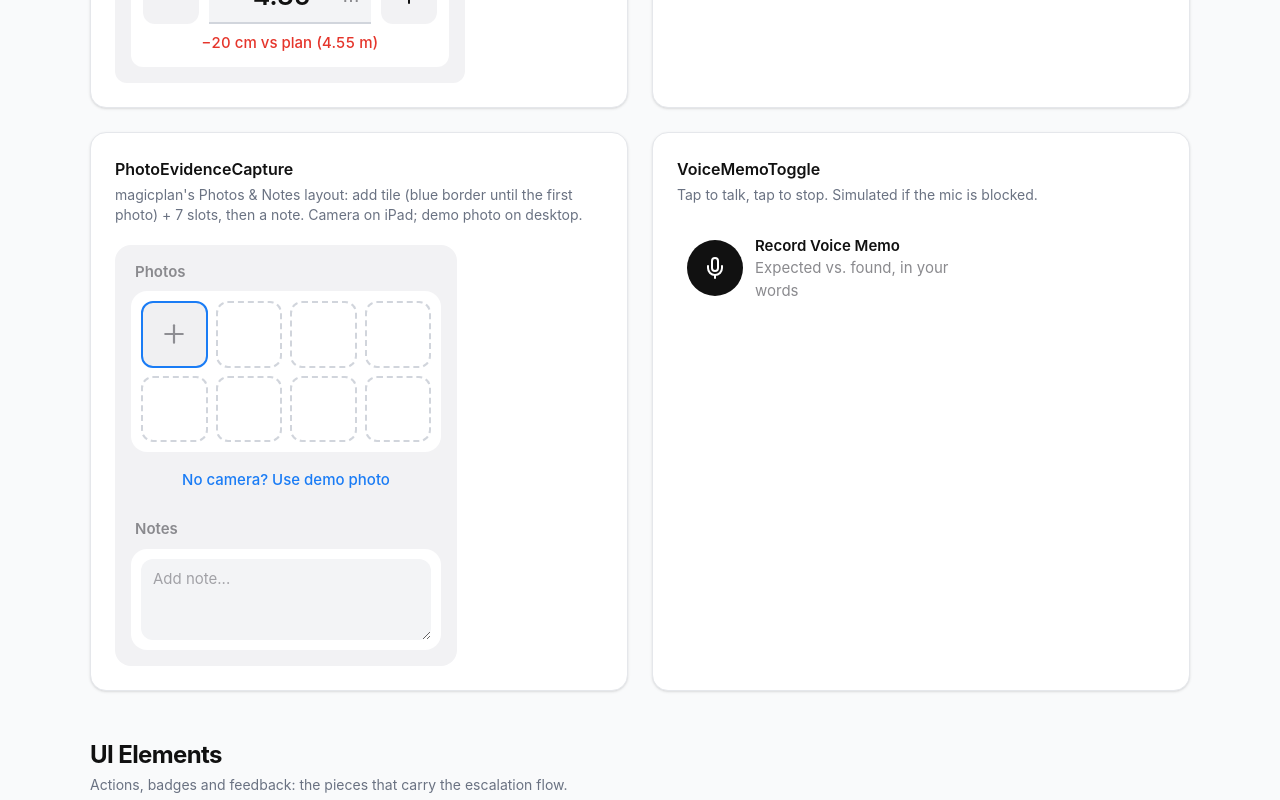
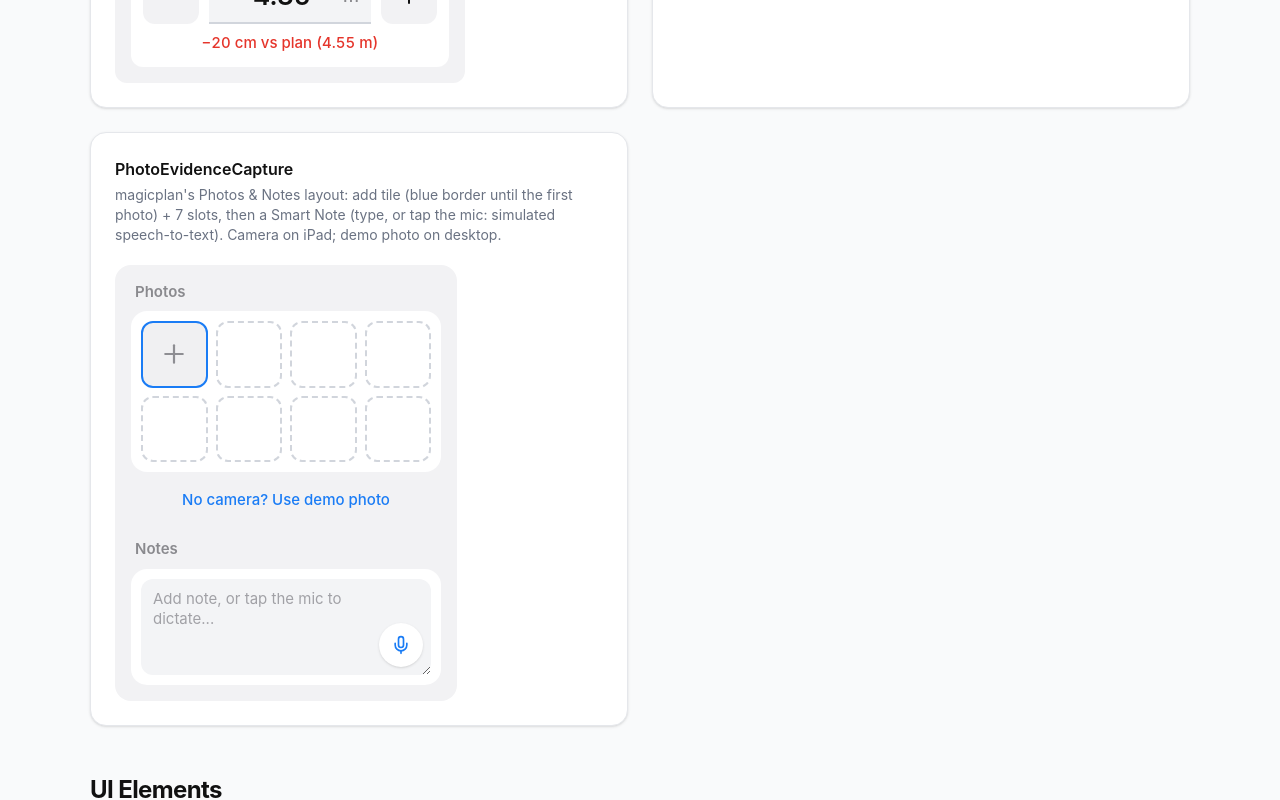
Before and after one commit to achso/asilalptekin.com, a Next.js app: page /sandbox in a window 1280 px wide. Shown: the part 2620-3420 px from the top of the page. Built offline with nearby package versions, Linux system fonts and the light colour scheme.

Commit message:
Smart Note: voice memo merged into the Notes field (mic inside, simulated speech-to-text); availability-only wording (no 'expert sees it'); reporter as a ticket row
Co-Authored-By: Claude Opus 5.5 <noreply@anthropic.com>
Claude-Session: https://claude.ai/code/session_01CqapNuM895iTJNVnyAytZb

```diff
--- a/src/app/sandbox/page.tsx
+++ b/src/app/sandbox/page.tsx
@@ -14,7 +14,6 @@ import { ExpertAvailability } from "@/components/molecules/ExpertAvailability";
 import { NumericStepper } from "@/components/molecules/NumericStepper";
 import { PhotoEvidenceCapture } from "@/components/molecules/PhotoEvidenceCapture";
 import { MeasurementPopover } from "@/components/molecules/MeasurementPopover";
-import { VoiceMemoToggle } from "@/components/molecules/VoiceMemoToggle";
 import { RoomDefaultSidebar } from "@/components/organisms/RoomDefaultSidebar";
 import { StatusToast } from "@/components/organisms/StatusToast";
 import { DEMO_PHOTO } from "@/lib/demoPhoto";
@@ -130,7 +129,7 @@ export default function SandboxPage() {
               </Labeled>
               <Labeled label="StepLabel optional">
                 <StepLabel n={3} done={false} optional>
-                  Voice memo
+                  Note
                 </StepLabel>
               </Labeled>
             </div>
@@ -176,16 +175,9 @@ export default function SandboxPage() {
           <div className="grid gap-6 md:grid-cols-2">
             <Specimen
               title="PhotoEvidenceCapture"
-              note="magicplan's Photos & Notes layout: add tile (blue border until the first photo) + 7 slots, then a note. Camera on iPad; demo photo on desktop."
+              note="magicplan's Photos & Notes layout: add tile (blue border until the first photo) + 7 slots, then a Smart Note (type, or tap the mic: simulated speech-to-text). Camera on iPad; demo photo on desktop."
             >
               <PhotoEvidenceDemo onPhotoAdded={(n) => record(`PhotoEvidenceCapture onPhotoAdded → ${n} photo(s)`)} />
-            </Specimen>
-            <Specimen title="VoiceMemoToggle" note="Tap to talk, tap to stop. Simulated if the mic is blocked.">
-              <div style={{ width: CARD_W }}>
-                <VoiceMemoToggle
-                  onChange={(m) => m && record(`VoiceMemoToggle → ${m.durationS}s memo`)}
-                />
-              </div>
             </Specimen>
           </div>
         </Section>
--- a/src/components/molecules/ExpertAvailability.tsx
+++ b/src/components/molecules/ExpertAvailability.tsx
@@ -3,7 +3,7 @@
 import { useExpertAvailability } from "@/lib/useMunichCutoff";
 import { cn } from "@/lib/utils";
 
-/** "Remote expert · available for 40 more minutes" / "· back at 08:00 tomorrow". */
+/** "Remote expert · available for 40 more minutes" / "· available from 08:00 tomorrow". */
 export function ExpertAvailability() {
   const a = useExpertAvailability();
   if (!a) return null;
--- a/src/components/molecules/PhotoEvidenceCapture.tsx
+++ b/src/components/molecules/PhotoEvidenceCapture.tsx
@@ -1,8 +1,8 @@
 "use client";
 
 import { AnimatePresence, motion } from "framer-motion";
-import { Plus, X } from "lucide-react";
-import { useId, useRef } from "react";
+import { Mic, Plus, X } from "lucide-react";
+import { useEffect, useId, useRef, useState } from "react";
 import { DEMO_PHOTO } from "@/lib/demoPhoto";
 import { cn } from "@/lib/utils";
 
@@ -23,6 +23,10 @@ import { cn } from "@/lib/utils";
 
 export const MAX_PHOTOS = 7;
 
+/** MVP transcript for the simulated mic (golden path: the dimension mismatch). */
+export const DEFAULT_DICTATION =
+  "The physical wall is 20cm shorter than the locked plan indicates. Requesting permission to proceed.";
+
 export type PhotoEvidenceCaptureProps = {
   photos: string[];
   onPhotosChange: (photos: string[]) => void;
@@ -32,6 +36,8 @@ export type PhotoEvidenceCaptureProps = {
   onPhotoAdded?: (url: string) => void;
   /** Offer a demo image when there is no camera (desktop review). */
   allowDemo?: boolean;
+  /** What the simulated speech-to-text "hears" (MVP: a hardcoded transcript). */
+  dictation?: string;
   className?: string;
 };
 
@@ -42,8 +48,25 @@ export function PhotoEvidenceCapture({
   onNoteChange,
   onPhotoAdded,
   allowDemo = true,
+  dictation = DEFAULT_DICTATION,
   className,
 }: PhotoEvidenceCaptureProps) {
+  // Simulated speech-to-text: "Listening..." for 2.5 s, then the transcript
+  // lands in the note (appended if there's text already).
+  const [isRecording, setIsRecording] = useState(false);
+  const listenTimer = useRef<number | undefined>(undefined);
+  useEffect(() => () => window.clearTimeout(listenTimer.current), []);
+  const latestNote = useRef(note);
+  latestNote.current = note;
+  const dictate = () => {
+    if (isRecording) return;
+    setIsRecording(true);
+    listenTimer.current = window.setTimeout(() => {
+      setIsRecording(false);
+      const prev = latestNote.current.trim();
+      onNoteChange(prev ? `${prev} ${dictation}` : dictation);
+    }, 2500);
+  };
   const input = useRef<HTMLInputElement>(null);
   const noteId = useId();
   const full = photos.length >= MAX_PHOTOS;
@@ -157,15 +180,37 @@ export function PhotoEvidenceCapture({
         Notes
       </label>
       <div className="rounded-2xl bg-white p-2.5">
+        {/* Smart Note: type, or tap the mic to dictate. The mic floats in the
+            bottom-right corner; the right padding keeps text clear of it. */}
+        <div className="relative">
           <textarea
             id={noteId}
             value={note}
             onChange={(e) => onNoteChange(e.target.value)}
-          placeholder="Add note..."
+            placeholder={isRecording ? "Listening..." : "Add note, or tap the mic to dictate..."}
+            readOnly={isRecording}
+            aria-busy={isRecording}
             rows={3}
             maxLength={500}
-          className="block w-full resize-y rounded-xl border-0 bg-gray-100 px-3 py-2.5 text-[15px] leading-snug outline-none placeholder:text-[#a1a1a6] focus:ring-2 focus:ring-mp-blue/40"
+            className={cn(
+              "block min-h-[96px] w-full resize-y rounded-xl border-0 bg-gray-100 py-2.5 pl-3 pr-14 text-[15px] leading-snug outline-none placeholder:text-[#a1a1a6] focus:ring-2 focus:ring-mp-blue/40",
+              isRecording && "ring-2 ring-mp-red/50 placeholder:text-mp-red",
+            )}
           />
+          <button
+            type="button"
+            onClick={dictate}
+            disabled={isRecording}
+            aria-pressed={isRecording}
+            aria-label={isRecording ? "Listening" : "Dictate note"}
+            className={cn(
+              "absolute bottom-2 right-2 grid size-11 place-items-center rounded-full transition-colors",
+              isRecording ? "animate-pulse bg-mp-red text-white" : "bg-white text-mp-blue shadow-sm active:bg-blue-50",
+            )}
+          >
+            <Mic size={20} aria-hidden />
+          </button>
+        </div>
       </div>
     </div>
   );
--- a/src/components/molecules/VoiceMemoToggle.tsx
+++ /dev/null
@@ -1,102 +0,0 @@
-"use client";
-
-import { motion } from "framer-motion";
-import { Mic, Square, Trash2 } from "lucide-react";
-import { useEffect } from "react";
-import { useVoiceRecorder } from "@/lib/useVoiceRecorder";
-import { cn } from "@/lib/utils";
-
-/**
- * VoiceMemoToggle (molecule): tap to talk, tap to stop. Uses the microphone
- * when the browser allows it, otherwise a simulated recording (see
- * useVoiceRecorder). Reports the memo and the recording state upward.
- */
-export type VoiceMemo = { url: string; durationS: number };
-
-export type VoiceMemoToggleProps = {
-  onChange: (memo: VoiceMemo | undefined) => void;
-  /** Lets the form block "Send" while a recording is still running. */
-  onRecordingChange?: (recording: boolean) => void;
-};
-
-export function VoiceMemoToggle({ onChange, onRecordingChange }: VoiceMemoToggleProps) {
-  const voice = useVoiceRecorder();
-
-  useEffect(() => onRecordingChange?.(voice.recording), [voice.recording, onRecordingChange]);
-  useEffect(
-    () => onChange(voice.memo ? { url: voice.memo.url, durationS: voice.memo.durationS } : undefined),
-    [voice.memo, onChange],
-  );
-
-  return (
-    <div className="flex items-center gap-3 rounded-xl bg-white p-2.5">
-      <motion.button
-        type="button"
-        whileTap={{ scale: 0.92 }}
-        onClick={voice.toggle}
-        aria-pressed={voice.recording}
-        aria-label={voice.recording ? "Stop recording" : "Record voice memo"}
-        className={cn(
-          "relative grid size-14 shrink-0 place-items-center rounded-full text-white",
-          voice.recording ? "bg-mp-red" : "bg-mp-ink",
-        )}
-      >
-        {voice.recording && (
-          <motion.span
-            className="absolute inset-0 rounded-full bg-mp-red"
-            animate={{ scale: [1, 1.35], opacity: [0.5, 0] }}
-            transition={{ repeat: Infinity, duration: 1.1 }}
-          />
-        )}
-        {voice.recording ? <Square size={20} fill="white" /> : <Mic size={24} />}
-      </motion.button>
-
-      <div className="min-w-0 flex-1">
-        {voice.recording ? (
-          <Waveform seconds={voice.seconds} />
-        ) : voice.memo ? (
-          <div className="flex items-center gap-2">
-            {voice.memo.url ? (
-              <audio src={voice.memo.url} controls className="h-9 w-full min-w-0" />
-            ) : (
-              <span className="text-[15px] font-medium">Memo · {voice.memo.durationS}s</span>
-            )}
-            <button
-              type="button"
-              onClick={voice.discard}
-              aria-label="Delete memo"
-              className="p-1.5 text-mp-muted"
-            >
-              <Trash2 size={18} />
-            </button>
-          </div>
-        ) : (
-          <div>
-            <div className="text-[15px] font-semibold">Record Voice Memo</div>
-            <div className="text-[15px] text-mp-muted">Expected vs. found, in your words</div>
-          </div>
-        )}
-      </div>
-    </div>
-  );
-}
-
-function Waveform({ seconds }: { seconds: number }) {
-  return (
-    <div className="flex items-center gap-2">
-      <div className="flex h-9 flex-1 items-center gap-[3px] overflow-hidden">
-        {Array.from({ length: 22 }).map((_, i) => (
-          <motion.span
-            key={i}
-            className="w-1 shrink-0 rounded-full bg-mp-red"
-            animate={{ height: [6, 8 + ((i * 37) % 24), 6] }}
-            transition={{ repeat: Infinity, duration: 0.6 + (i % 5) * 0.12, ease: "easeInOut" }}
-          />
-        ))}
-      </div>
-      <span className="text-[15px] font-semibold tabular-nums text-mp-red">
-        {Math.floor(seconds / 60)}:{String(seconds % 60).padStart(2, "0")}
-      </span>
-    </div>
-  );
-}
--- a/src/components/organisms/EscalationDraftPane.tsx
+++ b/src/components/organisms/EscalationDraftPane.tsx
@@ -6,8 +6,7 @@ import { useState } from "react";
 import { StepLabel } from "@/components/atoms/StepLabel";
 import { ModalHeader } from "@/components/molecules/ModalHeader";
 import { NumericStepper } from "@/components/molecules/NumericStepper";
-import { PhotoEvidenceCapture } from "@/components/molecules/PhotoEvidenceCapture";
-import { VoiceMemoToggle, type VoiceMemo } from "@/components/molecules/VoiceMemoToggle";
+import { DEFAULT_DICTATION, PhotoEvidenceCapture } from "@/components/molecules/PhotoEvidenceCapture";
 import {
   ASKS,
   ISSUE_TYPES,
@@ -43,6 +42,15 @@ import { type Draft, draftLabel } from "@/store/useDeviationState";
  * (default) or Blocked. The permit date and dimensions are attached
  * automatically. Text is 15 px minimum; one decimal separator (".").
  */
+
+/** What the simulated speech-to-text "hears" on each golden path (MVP). */
+const DICTATION: Record<"wall-length" | "missing-element" | "object-change" | "remove", string> = {
+  "wall-length": DEFAULT_DICTATION,
+  "missing-element":
+    "There is a wall on site that is not on the locked plan. Requesting a plan update before we build against it.",
+  "object-change": "The fixture on site is a different size than the locked plan shows. Requesting confirmation before we install.",
+  remove: "This element is drawn on the locked plan but is not on site. Requesting confirmation that it can be removed.",
+};
 
 /** Below this a reading isn't plausible for a wall or element (UX audit: step 1 check). */
 export const MIN_LENGTH_M = 0.5;
@@ -104,8 +112,6 @@ export function EscalationDraftPane({ draft, onCancel, onSubmit, onReview, onCha
   const setMeasured = (v: number) => onChange({ measuredM: v });
   const [photos, setPhotos] = useState<string[]>([]);
   const [note, setNote] = useState("");
-  const [voiceMemo, setVoiceMemo] = useState<VoiceMemo | undefined>();
-  const [recording, setRecording] = useState(false);
   // Priority: an explicit choice, defaulting to "Can continue" (UX audit #5).
   const [blocking, setBlocking] = useState(false);
   const [ask, setAsk] = useState<AskId | null>(null);
@@ -125,14 +131,12 @@ export function EscalationDraftPane({ draft, onCancel, onSubmit, onReview, onCha
       (isObject ? "change" : sameAsPlan ? "new length" : tooShort ? `length ≥ ${MIN_LENGTH_M.toFixed(2)} m` : "length"),
     !hasPhoto && "photo",
   ].filter(Boolean) as string[];
-  const canSend = missing.length === 0 && !!ask && !recording;
+  const canSend = missing.length === 0 && !!ask;
   const sendLabel = canSend
     ? onReview
       ? "Review and send"
       : "Send to review"
-    : recording
-      ? "Stop recording first"
-      : missing.length
+    : missing.length
         ? `Add ${missing.join(" + ")}${ask ? "" : " · pick the ask"}`
         : "Pick what you need back";
 
@@ -148,7 +152,6 @@ export function EscalationDraftPane({ draft, onCancel, onSubmit, onReview, onCha
       objectChange: keep && isObject && plan && proposed ? { from: plan, to: proposed } : undefined,
       photoUrls: photos,
       note: note.trim() || undefined,
-      voiceMemo,
       blocking,
       ask: ask ?? undefined,
       lengthEstimated: keep && intent === "missing-element" && estimated ? true : undefined,
@@ -386,20 +389,14 @@ export function EscalationDraftPane({ draft, onCancel, onSubmit, onReview, onCha
             onPhotosChange={setPhotos}
             note={note}
             onNoteChange={setNote}
+            dictation={DICTATION[isRemove ? "remove" : isWallLength ? "wall-length" : isObject ? "object-change" : "missing-element"]}
           />
-        </section>
-
-        <section className="flex flex-col gap-2.5">
-          <StepLabel n={isRemove ? 2 : 3} done={!!voiceMemo} optional>
-            Voice memo
-          </StepLabel>
-          <VoiceMemoToggle onChange={setVoiceMemo} onRecordingChange={setRecording} />
         </section>
 
         {/* The Ask + priority, right above Send: Send stays disabled until
             the ask is picked, so neither can be skipped below the fold. */}
         <section className="flex flex-col gap-2.5">
-          <StepLabel n={isRemove ? 3 : 4} done={!!ask}>
+          <StepLabel n={isRemove ? 2 : 3} done={!!ask}>
             What do you need back? <span className="text-mp-red">*</span>
           </StepLabel>
           <div role="radiogroup" aria-label="The ask" className="flex flex-wrap gap-2">
--- a/src/components/organisms/ExpertTicketModal.tsx
+++ b/src/components/organisms/ExpertTicketModal.tsx
@@ -101,10 +101,9 @@ function Ticket({ e, onClose, onConfirm }: { e: Escalation; onClose: () => void;
             {review ? "Not sent yet · this is what the expert will receive" : "Read-only"} · {name} report
             {!review && <> · {STATUS_META[e.status].label}</>}
           </p>
-          {/* Who, which job, when: the job before the room (UX audit r2). */}
+          {/* Which job, where, when: the job before the room (UX audit r2). */}
           <p data-ticket-context className="text-[15px] text-mp-ink">
-            {PROJECT.reporter} · {PROJECT.name}, {PROJECT.address} · {PROJECT.floor}, {PROJECT.room} ·{" "}
-            {munichDateTime(e.createdAt)}
+            {PROJECT.name}, {PROJECT.address} · {PROJECT.floor}, {PROJECT.room} · {munichDateTime(e.createdAt)}
           </p>
         </div>
         <button
@@ -138,6 +137,7 @@ function Ticket({ e, onClose, onConfirm }: { e: Escalation; onClose: () => void;
               {/* Name what it's about: "Dimension Mismatch · North wall". */}
               {e.category ? ` · ${e.category}` : e.target.type !== "ghost" && e.target.type !== "room" ? ` · ${e.targetLabel}` : ""}
             </Row>
+            <Row label="Reported by">{PROJECT.reporter}</Row>
             <Row label="Measured">
               <MeasuredValues e={e} drawnM={drawnM} />
             </Row>
--- a/src/lib/types.ts
+++ b/src/lib/types.ts
@@ -93,7 +93,6 @@ export type Escalation = {
   photoUrls: string[];
   /** Optional free-text note from the evidence step. */
   note?: string;
-  voiceMemo?: { url: string; durationS: number };
   blocking: boolean; // "work is stopped until resolved"
   /** The Ask: what the contractor needs back (required). */
   ask?: AskId;
--- a/src/lib/useVoiceRecorder.ts
+++ /dev/null
@@ -1,83 +0,0 @@
-"use client";
-
-import { useCallback, useEffect, useRef, useState } from "react";
-
-/**
- * Tap-to-toggle voice memo. Uses the real microphone (MediaRecorder) when the
- * browser grants it; otherwise falls back to a simulated recording so the
- * prototype flow still works on desktop / without permissions / over plain
- * http on a LAN iPad (where getUserMedia is blocked).
- */
-export function useVoiceRecorder(maxSeconds = 60) {
-  const [recording, setRecording] = useState(false);
-  const [seconds, setSeconds] = useState(0);
-  const [memo, setMemo] = useState<{ url: string; durationS: number; simulated: boolean } | null>(
-    null,
-  );
-  const recorder = useRef<MediaRecorder | null>(null);
-  const chunks = useRef<Blob[]>([]);
-  const tick = useRef<number | null>(null);
-  const startedAt = useRef(0);
-  const simulated = useRef(false);
-
-  const clearTick = () => {
-    if (tick.current) window.clearInterval(tick.current);
-    tick.current = null;
-  };
-
-  const stop = useCallback(() => {
-    clearTick();
-    setRecording(false);
-    const durationS = Math.max(1, Math.round((Date.now() - startedAt.current) / 1000));
-    if (recorder.current && recorder.current.state !== "inactive") {
-      recorder.current.onstop = () => {
-        const blob = new Blob(chunks.current, { type: recorder.current?.mimeType || "audio/webm" });
-        setMemo({ url: URL.createObjectURL(blob), durationS, simulated: false });
-        recorder.current?.stream.getTracks().forEach((t) => t.stop());
-        recorder.current = null;
-      };
-      recorder.current.stop();
-    } else if (simulated.current) {
-      setMemo({ url: "", durationS, simulated: true });
-    }
-  }, []);
-
-  const start = useCallback(async () => {
-    setMemo(null);
-    setSeconds(0);
-    chunks.current = [];
-    simulated.current = false;
-    try {
-      if (!navigator.mediaDevices?.getUserMedia || typeof MediaRecorder === "undefined") {
-        throw new Error("unsupported");
-      }
-      const stream = await navigator.mediaDevices.getUserMedia({ audio: true });
-      const rec = new MediaRecorder(stream);
-      rec.ondataavailable = (e) => e.data.size && chunks.current.push(e.data);
-      rec.start();
-      recorder.current = rec;
-    } catch {
-      simulated.current = true;
-    }
-    startedAt.current = Date.now();
-    setRecording(true);
-    tick.current = window.setInterval(() => {
-      const s = Math.floor((Date.now() - startedAt.current) / 1000);
-      setSeconds(s);
-      if (s >= maxSeconds) stop();
-    }, 250);
-  }, [maxSeconds, stop]);
-
-  const toggle = useCallback(() => (recording ? stop() : start()), [recording, start, stop]);
-  const discard = useCallback(() => setMemo(null), []);
-
-  useEffect(
-    () => () => {
-      clearTick();
-      recorder.current?.stream.getTracks().forEach((t) => t.stop());
-    },
-    [],
-  );
-
-  return { recording, seconds, memo, toggle, discard };
-}
```
Also changed, not shown: src/components/molecules/EscalationCard.tsx (+3 -11 lines), src/lib/useMunichCutoff.ts (+9 -9 lines), 1 other file (tests, documents, lock files or other folders). Lines whose indentation alone changed are shown as unchanged.
